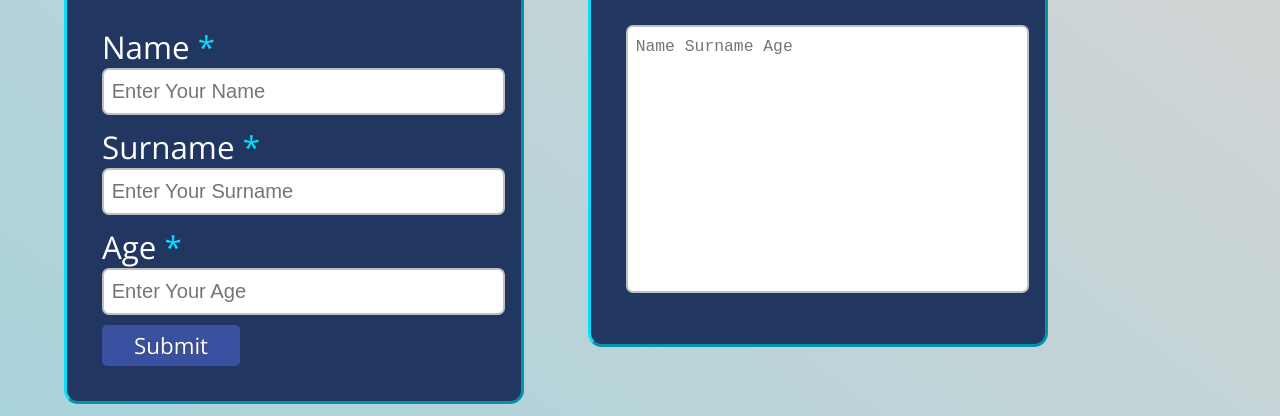
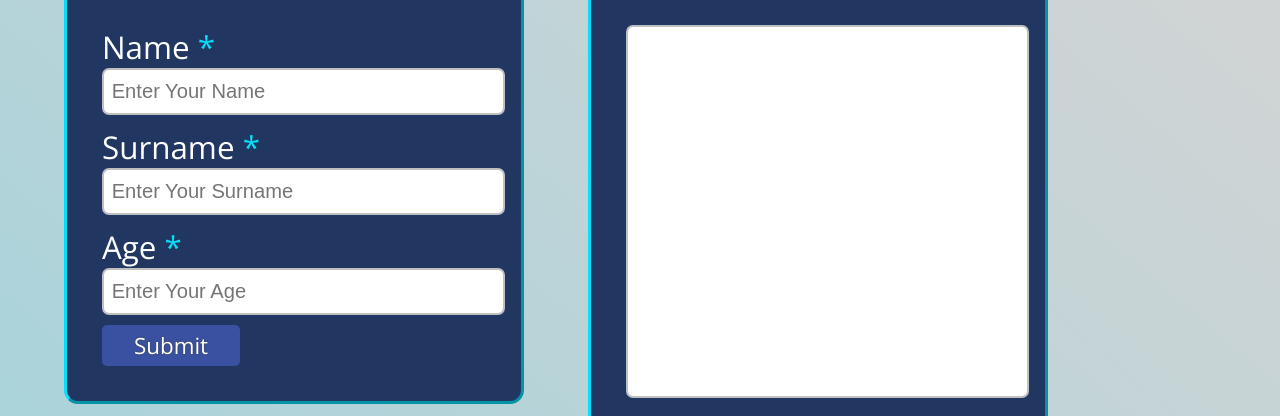
Before and after one commit to rauf-babayev/MVC, a website: page src/index.html in a window 1280 px wide. Both pictures are taken after a click on the element "Submit". Shown: the part 97-513 px from the top of the page. Drawn offline with nearby package versions, Linux system fonts and the light colour scheme; files that its build step writes are made by us from their sources.

Commit message:
update 2

```diff
--- a/src/index.js
+++ b/src/index.js
@@ -49,6 +49,7 @@ input_2.max = '100';
 formTag.appendChild(input_2);
 
 const btnDiv = document.createElement('div');
+btnDiv.setAttribute('onclick', 'sendName()');
 btnDiv.setAttribute('class', 'btn');
 btnDiv.textContent = 'Submit';
 formTag.appendChild(btnDiv);
@@ -141,3 +142,14 @@ textarea_1.setAttribute('id', 'message');
 textarea_1.name = 'message';
 textarea_1.placeholder = 'Name Surname Age';
 formTag_3.appendChild(textarea_1);
+
+function sendName() {
+    let firstName = document.getElementById('name').value;
+    let firstSurname = document.getElementById('surname').value;
+    let firstAge = document.getElementById('age').value;
+
+    let concatt = firstName + ' ' + firstSurname + ' ' + firstAge + '\n' ;
+    let oldValue = document.getElementById('message').innerHTML;
+    let newValue = concatt + oldValue;
+    document.getElementById('message').innerHTML = newValue;
+}
--- a/src/styles.scss
+++ b/src/styles.scss
@@ -62,6 +62,7 @@ body {
         border-radius: 7px;
         border: 2px solid rgb(192, 192, 192);
         font-size: 0.9em;
+        overflow: auto;
         color: rgb(71, 71, 71);
         resize: none;
         &:focus {
@@ -70,7 +71,7 @@ body {
     }
 
     #container-first__form-input textarea {
-        height: 14.92em;
+        height: 349px;
     }
 
     .btn {
@@ -88,7 +89,6 @@ body {
         &:active{
             background-color: rgb(67, 168, 193);
         }
-
     }
 
     .find {
```
